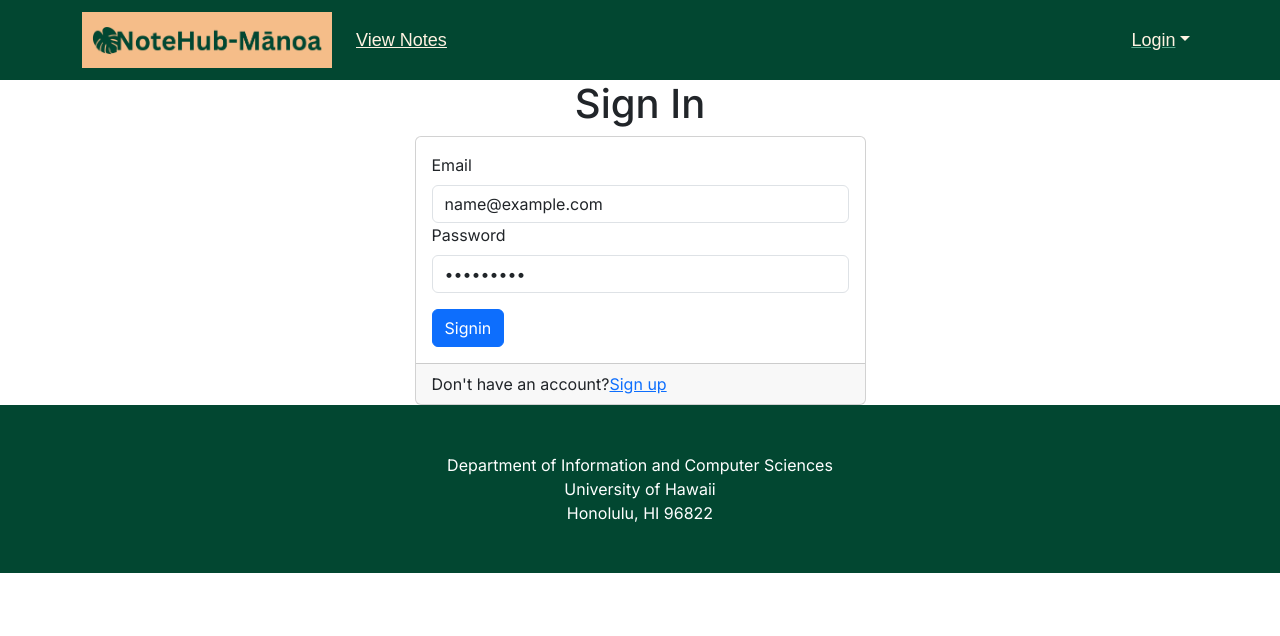
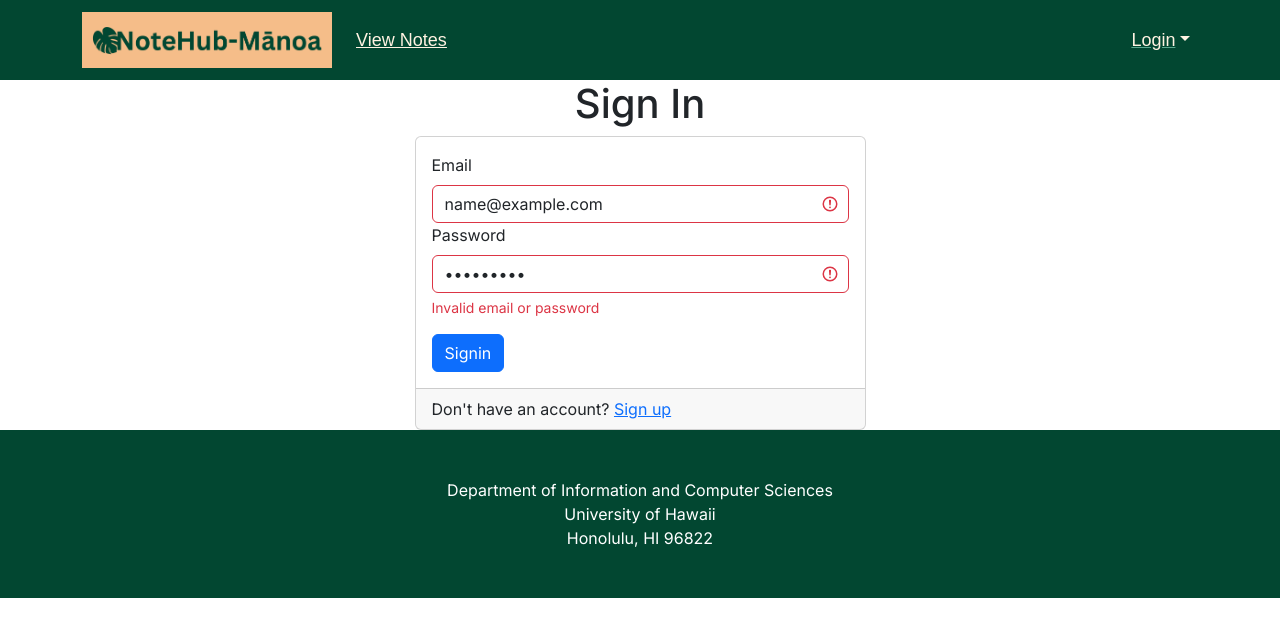
Before and after one commit to web-warriors-hub/notehub-manoa, a Next.js app: page /auth/signin in a window 1280 px wide. Both pictures are taken after typing "name@example.com", "Sample123" into the empty fields and a click on the button "Signin". Shown: the top 636 px of the page. Built offline with nearby package versions, Linux system fonts and the light colour scheme; no server answers.

Commit message:
login error success

```diff
--- a/src/app/auth/signin/page.tsx
+++ b/src/app/auth/signin/page.tsx
@@ -1,26 +1,37 @@
 'use client';
 
+import React, { useState } from 'react';
 import { signIn } from 'next-auth/react';
 import { Button, Card, Col, Container, Form, Row } from 'react-bootstrap';
 
-/** The sign in page. */
 const SignIn = () => {
+  const [error, setError] = useState<string | null>(null);
+  const [invalid, setInvalid] = useState<boolean>(false);
+
   const handleSubmit = async (e: React.FormEvent<HTMLFormElement>) => {
     e.preventDefault();
     const target = e.target as typeof e.target & {
       email: { value: string };
       password: { value: string };
     };
+
     const email = target.email.value;
     const password = target.password.value;
+
     const result = await signIn('credentials', {
+      redirect: false,
       callbackUrl: '/',
       email,
       password,
     });
 
-    if (result?.error) {
-      console.error('Sign in failed: ', result.error);
+    if (!result || result.error) {
+      setError('Invalid email or password');
+      setInvalid(true);
+    } else {
+      setError(null);
+      setInvalid(false);
+      window.location.href = result.url ?? '/';
     }
   };
 
@@ -35,19 +46,32 @@ const SignIn = () => {
                 <Form method="post" onSubmit={handleSubmit}>
                   <Form.Group controlId="formBasicEmail">
                     <Form.Label>Email</Form.Label>
-                    <input name="email" type="text" className="form-control" />
+                    <input
+                      name="email"
+                      type="text"
+                      className={`form-control ${invalid ? 'is-invalid' : ''}`}
+                    />
                   </Form.Group>
                   <Form.Group>
                     <Form.Label>Password</Form.Label>
-                    <input name="password" type="password" className="form-control" />
+                    <input
+                      name="password"
+                      type="password"
+                      className={`form-control ${invalid ? 'is-invalid' : ''}`}
+                    />
                   </Form.Group>
+                  {invalid && (
+                    <div className="invalid-feedback d-block">
+                      {error}
+                    </div>
+                  )}
                   <Button type="submit" className="mt-3">
                     Signin
                   </Button>
                 </Form>
               </Card.Body>
               <Card.Footer>
-                Don&apos;t have an account?
+                Don&apos;t have an account?{' '}
                 <a href="/auth/signup">Sign up</a>
               </Card.Footer>
             </Card>
```
